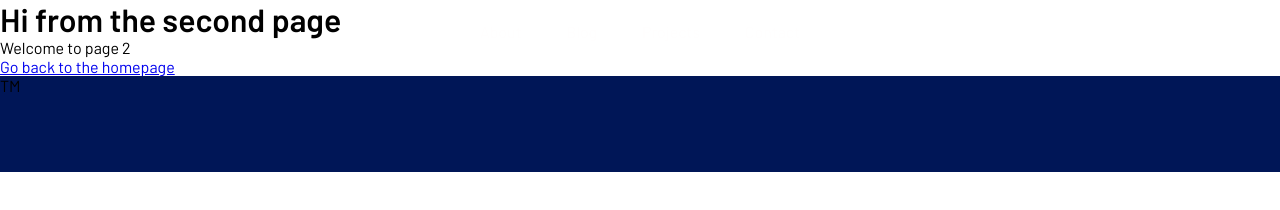
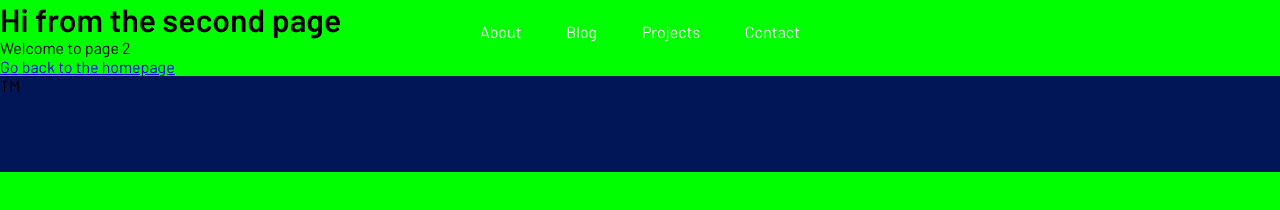
Before and after one commit to JamesGood626/portfoliov4, a Gatsby site: page /page-2 in a window 1280 px wide. Built offline with nearby package versions, Linux system fonts and the light colour scheme; Gatsby itself is replaced by a stand-in of ours.

Commit message:
Seeing if the layout.css is displayed before the rest of the styles kick in on the prod site

```diff
--- a/src/components/layout.css
+++ b/src/components/layout.css
@@ -24,6 +24,7 @@
   padding: 0;
   width: 100vw;
   overflow-x: hidden;
+  background: lime;
   /* -webkit-font-smoothing: antialiased; */
   /* -moz-osx-font-smoothing: grayscale; */
 }
```
Also changed, not shown: 1 other file.
